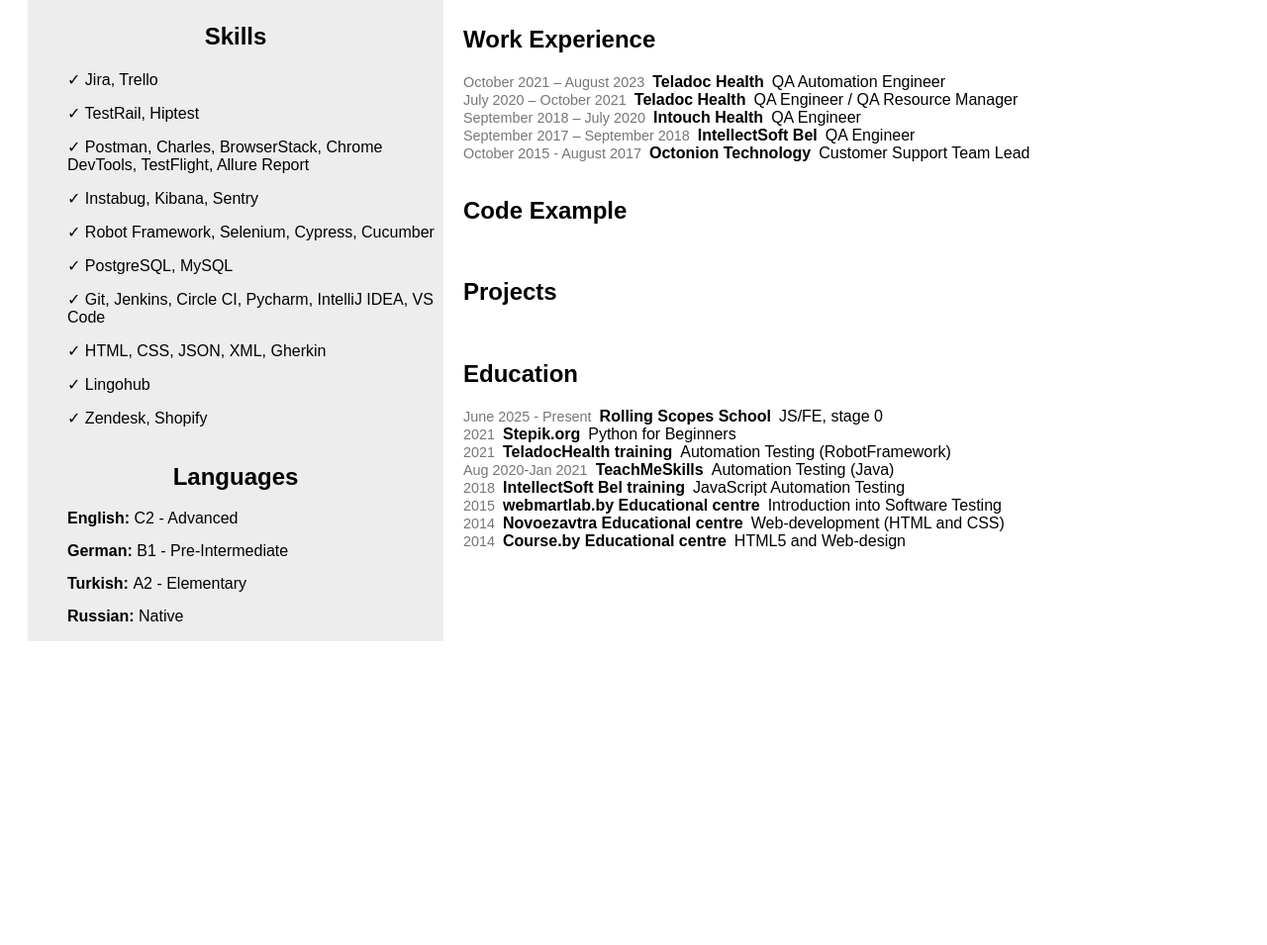
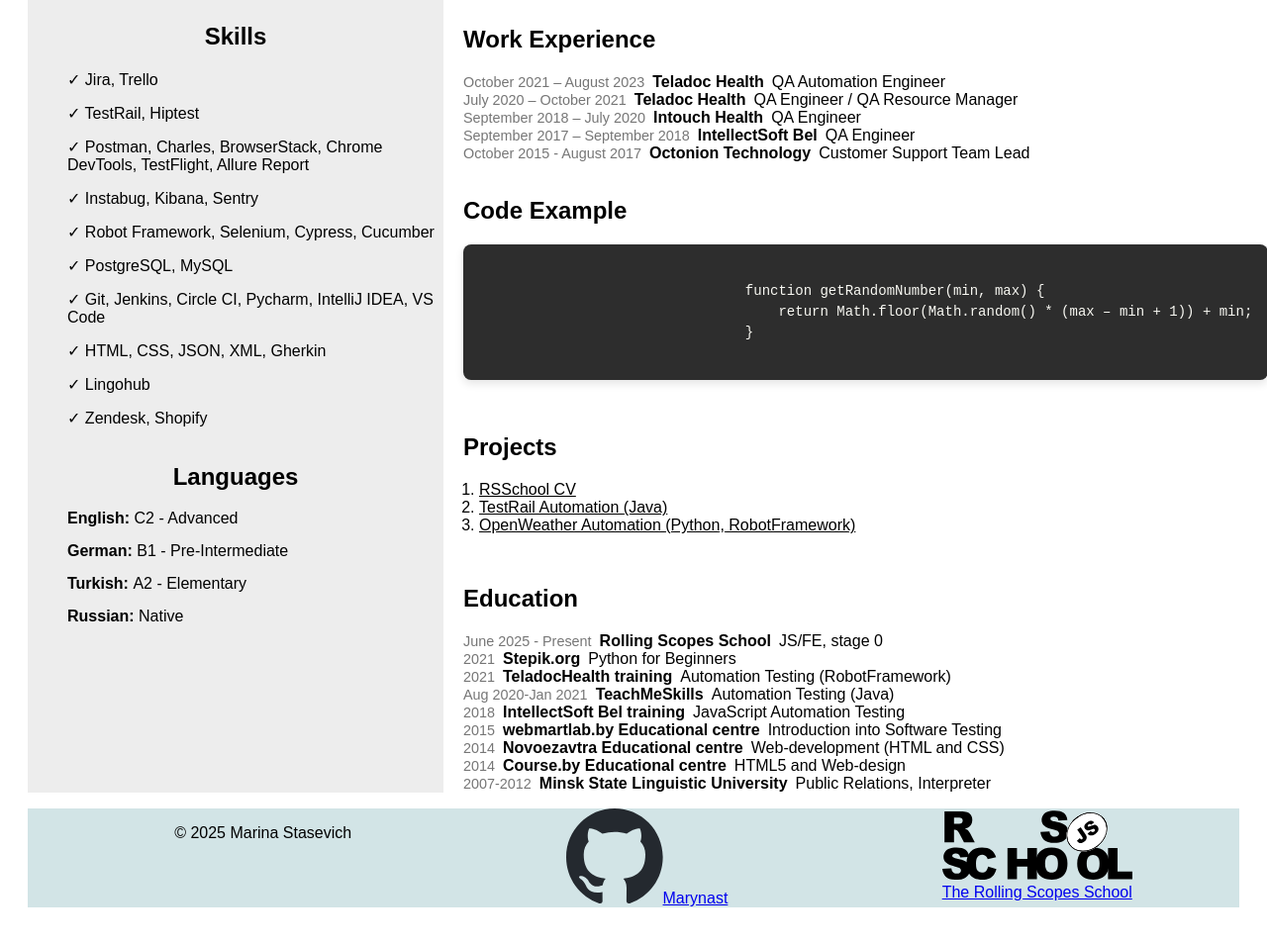
Before and after one commit to marynast/rsschool-cv, a plain HTML site: page index.html in a window 1280 px wide. Shown: the part 463-1418 px from the top of the page at 99% size. Before the commit the page ends 1139 px from the top, so only its background shows below. Drawn offline with Linux system fonts and the light colour scheme.

Commit message:
feat: add code example, projects and footer

```diff
--- a/index.html
+++ b/index.html
@@ -45,10 +45,10 @@
                         <h2 class="section-title">Contacts</h2>
                         <ul class="contacts-items">
                             <li><b>LinkedIn: </b>
-                                <a href="https://www.linkedin.com/in/marina-stasevich-197888120/">https://www.linkedin.com/in/marina-stasevich-197888120/</a>
+                                <a class="link" href="https://www.linkedin.com/in/marina-stasevich-197888120/">https://www.linkedin.com/in/marina-stasevich-197888120/</a>
                             </li>
                             <li><b>GitHub: </b>
-                                <a href="https://github.com/marynast/">https://github.com/marynast/</a>
+                                <a class="link" href="https://github.com/marynast/">https://github.com/marynast/</a>
                             </li>
                             <li><b>Discord: </b>@marynast
                             </li>
@@ -148,12 +148,27 @@
                             </div>
                         </div>
                     </div>
+
                     <div class="code" id="code">
                         <h2 class="section-title-main">Code Example</h2>
+                        <div class="code-example">
+                            <pre><code>
+                                function getRandomNumber(min, max) {
+                                    return Math.floor(Math.random() * (max – min + 1)) + min;
+                                }
+                        </code></pre>
+                        </div>
                     </div>
+
                     <div class="projects" id="projects">
                         <h2 class="section-title-main">Projects</h2>
+                        <ol class="project-items">
+                            <li><a class="link" href="https://marynast.github.io/rsschool-cv/" target="_blank">RSSchool CV</a></li>
+                            <li><a class="link" href="https://github.com/marynast/AQA07-FinalProject" target="_blank">TestRail Automation (Java)</a></li>
+                            <li><a class="link" href="https://github.com/marynast/RF-Marina" target="_blank">OpenWeather Automation (Python, RobotFramework)</a></li>
+                        </ol>
                     </div>
+
                     <div class="education" id="education">
                         <h2 class="section-title-main">Education</h2>
                         <div class="education-item">
@@ -252,13 +267,34 @@
                             </div>
                         </div>
 
+                        <div class="education-item">
+                            <div class="date">
+                                <span>2007-2012</span>
+                            </div>
+                            <div class="company-name">
+                                <span>Minsk State Linguistic University</span>
+                            </div>
+                            <div class="course-title">
+                                <span>Public Relations, Interpreter</span>
+                            </div>
+                        </div>
                     </div>
                 </div>
             </div>
         </main>
 
         <footer>
-
+            <div class="footer-container">
+                <ul class="footer-links">
+                    <li><p>&#169 2025 Marina Stasevich</p></li>
+                    <li><a href="https://github.com/marynast/" target="_blank">
+                        <img src="images/github-mark.svg" alt="GitHub logo">Marynast
+                    </a></li>
+                    <li><a href="https://rs.school/courses/javascript-preschool-ru" target="_blank">
+                        <img src="images/rs-school-logo.svg" alt="RS School logo">The Rolling Scopes School
+                    </a></li>
+                </ul>
+            </div>
         </footer>
     </div>
 </body>
--- a/style.css
+++ b/style.css
@@ -96,8 +96,12 @@
 }
 
 .profile-photo {
-    width: 200px;
-    height: 200px;
+    width: 30vw;
+    height: 30vw;
+    max-width: 200px;
+    max-height: 200px;
+    /* width: 200px;
+    height: 200px; */
     overflow: hidden;
     display: flex;
     justify-content: center;
@@ -184,6 +188,45 @@
     font-size: 0.9rem;
 }
 
+.code-example {
+    background-color: #2d2d2d;
+    color: #f8f8f2;
+    padding: 16px;
+    border-radius: 8px;
+    overflow-x: auto;
+    font-family: 'Courier New', Courier, monospace;
+    font-size: 14px;
+    line-height: 1.5;
+    box-shadow: 0 4px 8px rgba(0,0,0,0.1);
+    margin: 20px 0;
+}
+
+.code-example pre {
+    margin: 0;
+}
+
+.link {
+    color: #000000;
+}
+
+.link:visited {
+    color: #272764;
+}
+
+.project-items {
+    padding-inline-start: 16px;
+}
+
+.footer-container ul{
+    display: flex;
+    flex-direction: row;
+    justify-content: space-around;
+    align-items: start;
+    list-style-type: none;
+    background-color:#d2e4e6
+}
+
+
 @media (max-width: 768px) {
     .header-container, .main-container {
         flex-direction: column;
@@ -216,6 +259,8 @@
     }
 
     .profile-photo {
+        width: 150px;
+        height: 150px;
         margin: 0 auto 20px auto;
     }
 
```
Also changed, not shown: images/github-mark.svg (added), images/rs-school-logo.svg (added).
